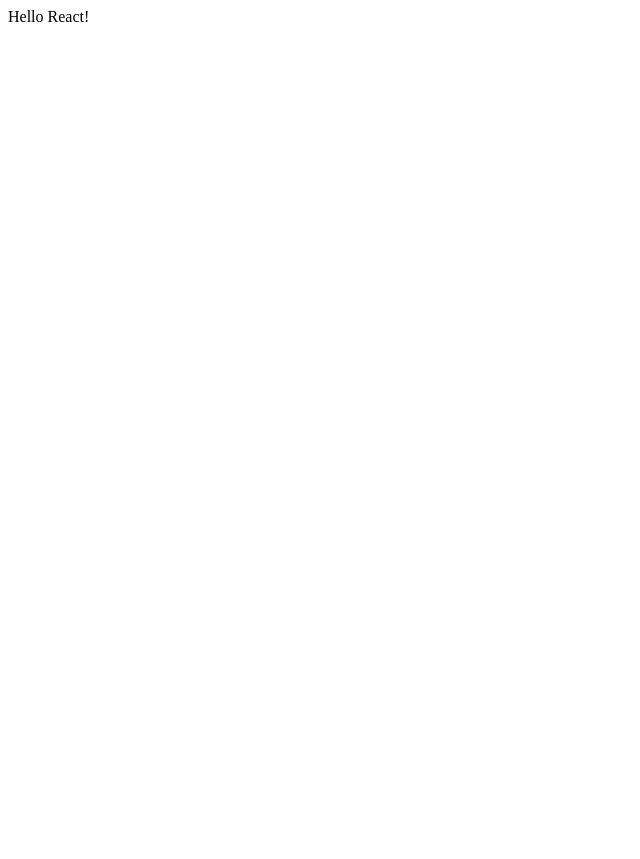
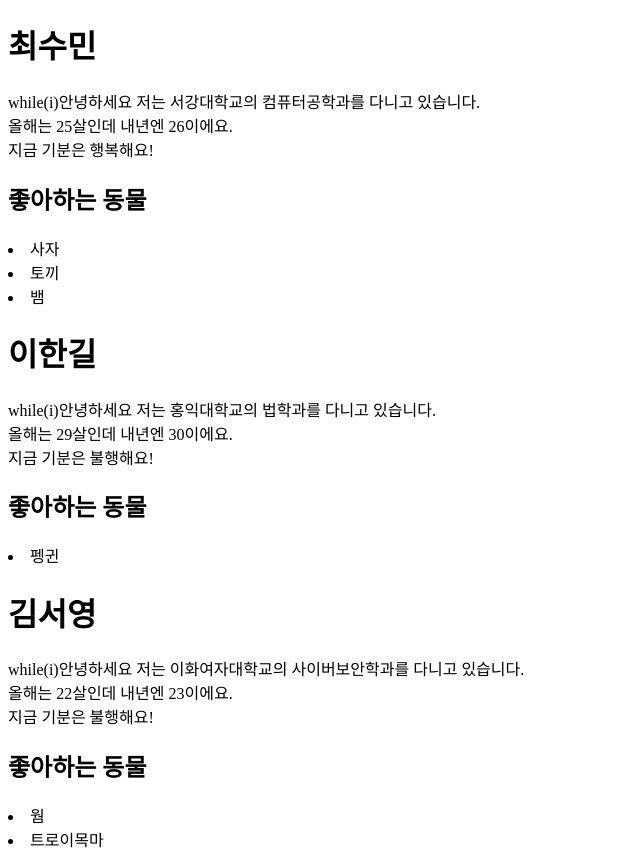
Before and after one commit to ybh1760/react-profile, a React (Create React App) app: page / in a window 1280 px wide. Shown: the whole page, without its empty margins (0-640 px from the left). Before the commit the page ends 800 px from the top, so only its background shows below. Built offline with nearby package versions, Linux system fonts and the light colour scheme.

Commit message:
make profile card

```diff
--- a/src/App.js
+++ b/src/App.js
@@ -1,8 +1,36 @@
 import React, {Component} from 'react';
+import Card from "./components/Card";
+
 
 class App extends Component {
+  constructor(props){
+    super(props);
+    this.state={
+      card:[
+        {name:"최수민" ,desc:["안녕하세요 저는 서강대학교의 컴퓨터공학과를 다니고 있습니다.","올해는 25살인데 내년엔 26이에요.","지금 기분은 행복해요!"]},
+        {name:"이한길" ,desc:["안녕하세요 저는 홍익대학교의 법학과를 다니고 있습니다.", "올해는 29살인데 내년엔 30이에요.", "지금 기분은 불행해요!"]},
+        {name:"김서영" ,desc:["안녕하세요 저는 이화여자대학교의 사이버보안학과를 다니고 있습니다." ,"올해는 22살인데 내년엔 23이에요." ,"지금 기분은 불행해요!"]}
+      ],
+      animal:[
+        {animalList:["사자", "토끼", "뱀"]},
+        {animalList:["펭귄"]},
+        {animalList:["웜", "트로이목마"]}
+      ]
+    }
+  }
   render() {
-    return <div className="App">Hello React!</div>;
+    let i=0;
+    let data = this.state.card;
+    let cardList = [];
+    while(i<data.length){
+      cardList.push(<Card key = {i} name={this.state.card[i].name} desc={this.state.card[i].desc} likeAnimal={this.state.animal[i].animalList}></Card>)
+      ++i;
+    }
+    return (
+    <div className="App">
+        {cardList}
+    </div>
+    );
   }
 }
 
--- /dev/null
+++ b/src/components/Card.js
@@ -0,0 +1,27 @@
+import React, {Component} from 'react';
+
+class Card extends Component {
+  render() {
+    let likeAnimal = this.props.likeAnimal;
+    let i =0;
+    let animalList = [];
+
+    while(i<likeAnimal.length){
+        animalList.push(<li key={i}>{likeAnimal[i]}</li>);
+        ++i;
+    }
+    return (
+        <div className="card">
+            <h1>{this.props.name}</h1>
+            while(i)
+            {this.props.desc[0]}<br/>
+            {this.props.desc[1]}<br/>
+            {this.props.desc[2]}<br/>
+            <h2>좋아하는 동물</h2>
+            {animalList}
+        </div>
+    );
+  }
+}
+
+export default Card;
```
